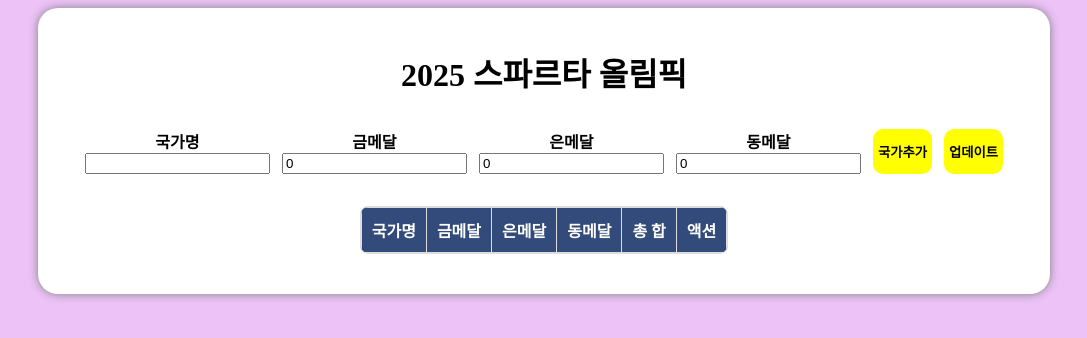
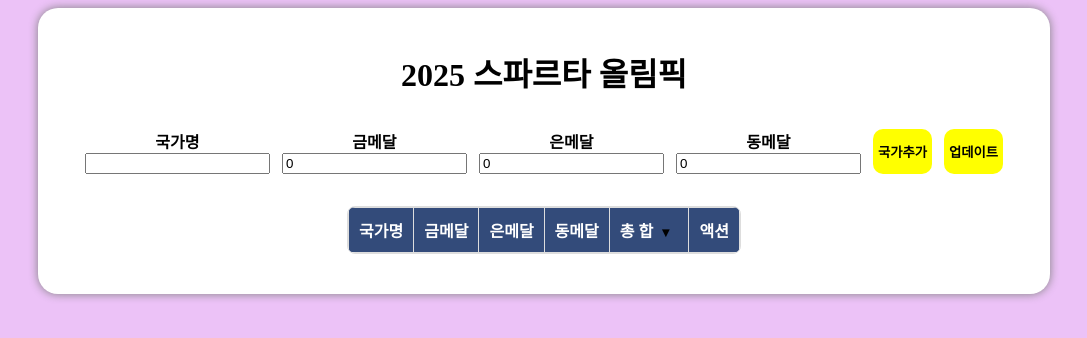
Before and after one commit to woohyuckk/sparta-medal-tracker, a React (Vite) app: page / in a window 1280 px wide. Shown: the top 338 px of the page, without its empty margins (96-1183 px from the left). Built offline with nearby package versions, Linux system fonts and the light colour scheme.

Commit message:
feat : 총합 메달 descending 구현

```diff
--- a/src/components/InputForm.jsx
+++ b/src/components/InputForm.jsx
@@ -31,6 +31,7 @@ const InputForm = () => {
     border: "0px",
     borderRadius: "10px",
     padding: "5px",
+    cursor : 'pointer'
   };
 
   const getInitialMedalRecords = () => {
@@ -43,6 +44,7 @@ const InputForm = () => {
   const [silverMedal, setSilverMedal] = useState(0);
   const [bronzeMedal, setBronzeMedal] = useState(0);
   const [medalRecords, setMedalRecords] = useState(getInitialMedalRecords);
+  localStorage.setItem("medalRecords", JSON.stringify(medalRecords));
 
   // getInitialMedalRecords() 가 아닌 함수자체를 참조한 이유 : ()를 사용하면 state가 변할때마다 실행되기 때문이다
   // useState의 함수 자체를 전달하면 React는 해당 함수의 반환값을 초기값으로 설전한다.  이를 지연 평가(Lazy Initialization)이라 한다.
@@ -76,7 +78,6 @@ const InputForm = () => {
           return b.goldMedal - a.goldMedal;
         })
       );
-      localStorage.setItem("medalRecords", JSON.stringify(medalRecords));
       alert("국가가 성공적으로 추가되었습니다.");
     } else {
       alert("0 이상의 숫자만 입력 가능합니다.");
@@ -94,6 +95,7 @@ const InputForm = () => {
     const updatedMedalRecords = medalRecords.map((countries) => {
       if (countries.nation === nation) {
         nationFound = true; // 일치하는 국가가 있음을 표시
+
         return {
           ...countries, // 기존 데이터를 복사
           nation: nation,
@@ -105,11 +107,16 @@ const InputForm = () => {
       }
       return countries; // 일치하지 않는 경우 기존 데이터 유지
     });
-    setMedalRecords(updatedMedalRecords);
+    if (!nationFound) {
+      alert("존재하지 않는 국가 입니다."); // 국가가 없을 경우 알림 표시
+    }
+    setMedalRecords(
+      updatedMedalRecords.sort((a, b) => {
+        return b.goldMedal - a.goldMedal;
+      })
+    );
 
-    if (!nationFound) {
-      alert("해당하는 국가가 없습니다."); // 국가가 없을 경우 알림 표시
-    }
+
     setNation("");
     setGoldMedal("");
     setSilverMedal("");
@@ -120,8 +127,21 @@ const InputForm = () => {
     const updatedRecords = medalRecords.filter(
       (record) => record.nation !== nation
     );
+
     setMedalRecords(updatedRecords);
   };
+
+  const handleDescendingSort= ()=>{
+    const sortedRecords = medalRecords.sort(
+      (a,b) =>{return b.sumMedals - a.sumMedals}
+      )
+      console.log(sortedRecords);
+      setMedalRecords([...sortedRecords])
+  }
+
+  //  리액트가 변화를 감지 하지 못하는 이유는 원본배열을 변경했기 때문이다.
+// 따라서 새로운 배열을 반환해서 useState를 통해 저장하면 해결된다.
+//  .map or spread 연산자
 
   return (
     <div style={inputContainer}>
@@ -178,6 +198,7 @@ const InputForm = () => {
       <MedalList
         handleDelete={handleDelete}
         medalRecords={medalRecords}
+        handleDescendingSort={handleDescendingSort}
       ></MedalList>
     </div>
   );
--- a/src/components/MedalList.jsx
+++ b/src/components/MedalList.jsx
@@ -1,4 +1,6 @@
-const MedalList = ({handleDelete, medalRecords}) => {
+const MedalList = ({ handleDelete, medalRecords, handleDescendingSort }) => {
+
+
   return (
     <div className="table-container">
       <table>
@@ -8,7 +10,19 @@ const MedalList = ({handleDelete, medalRecords}) => {
             <th>금메달</th>
             <th>은메달</th>
             <th>동메달</th>
-              <th>총 합</th>
+            <th>
+              총 합
+              <button
+                style={{
+                  backgroundColor: "transparent",
+                  border: "0",
+                  cursor: "pointer",
+                }}
+                onClick={handleDescendingSort}
+              >
+                ▼
+              </button>
+            </th>
             <th>액션</th>
           </tr>
         </thead>
@@ -36,4 +50,4 @@ const MedalList = ({handleDelete, medalRecords}) => {
   );
 };
 
-  export default MedalList
+export default MedalList;
```
Lines whose indentation alone changed are shown as unchanged.
